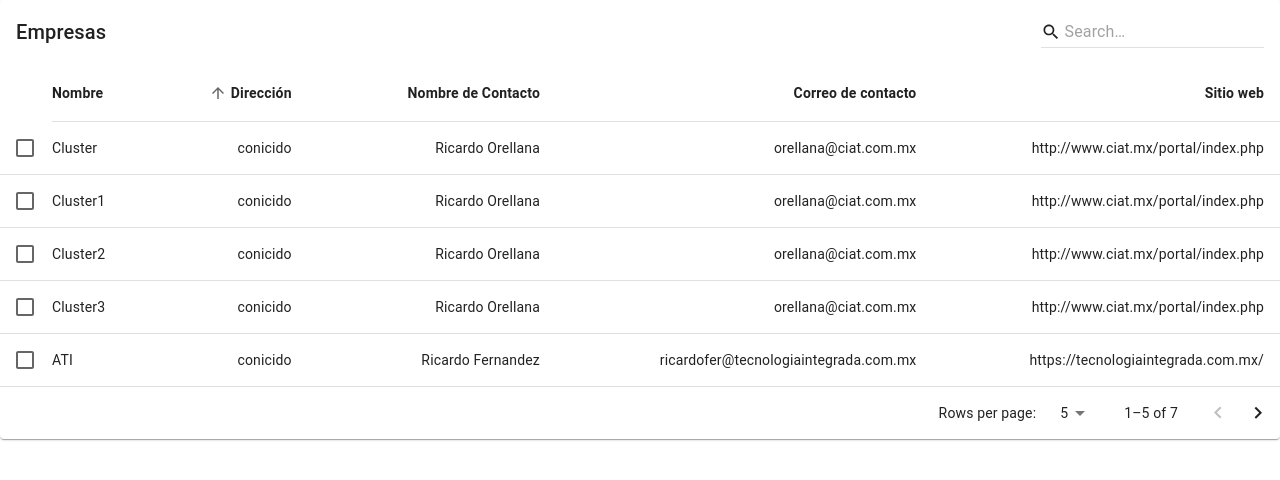
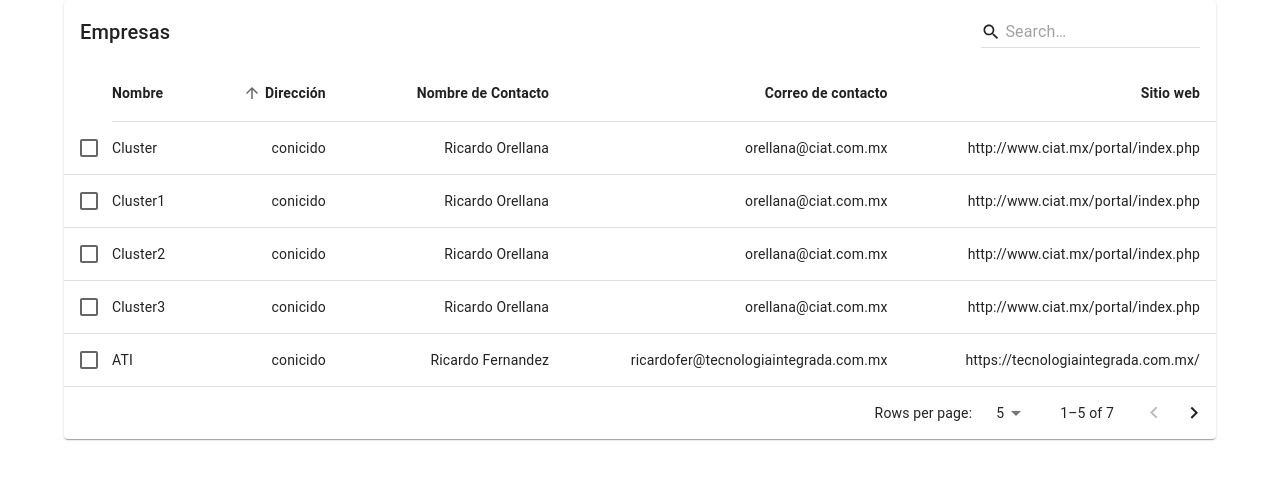
Before and after one commit to moyzapata/cluster-app, a React (Create React App) app: page /elijeEmpresa in a window 1280 px wide. Shown: the top 480 px of the page. Built offline with nearby package versions, Linux system fonts and the light colour scheme.

Commit message:
elige empresa

```diff
--- a/src/ui/vacantes/Empresas.js
+++ b/src/ui/vacantes/Empresas.js
@@ -1,6 +1,5 @@
 import * as React from 'react';
 import PropTypes from 'prop-types';
-import { alpha } from '@mui/material/styles';
 import Box from '@mui/material/Box';
 import Table from '@mui/material/Table';
 import TableBody from '@mui/material/TableBody';
@@ -19,9 +18,7 @@ import { visuallyHidden } from '@mui/utils';
 import { createTheme, ThemeProvider } from '@mui/material/styles';
 import ClearIcon from '@mui/icons-material/Clear';
 import SearchIcon from '@mui/icons-material/Search';
-import { useDemoData } from '@mui/x-data-grid-generator';
-import { Container, CssBaseline, RadioGroup, TextField } from '@mui/material';
-import { DataGrid } from '@mui/x-data-grid';
+import { TextField, Container, CssBaseline } from '@mui/material';
 
 const theme = createTheme();
 
@@ -302,6 +299,9 @@ export default function EnhancedTable() {
         page > 0 ? Math.max(0, (1 + page) * rowsPerPage - rows.length) : 0;
 
     return (
+        <ThemeProvider theme={theme}>
+            <Container component="main" maxWidth="lg">
+                <CssBaseline />
                 <Box sx={{ width: '100%' }}>
                     <Paper sx={{ width: '100%', mb: 2 }}>
                         <Toolbar
@@ -400,5 +400,7 @@ export default function EnhancedTable() {
                         />
                     </Paper>
                 </Box>
+            </Container>
+        </ThemeProvider>
     );
 }
```
Lines whose indentation alone changed are shown as unchanged.
